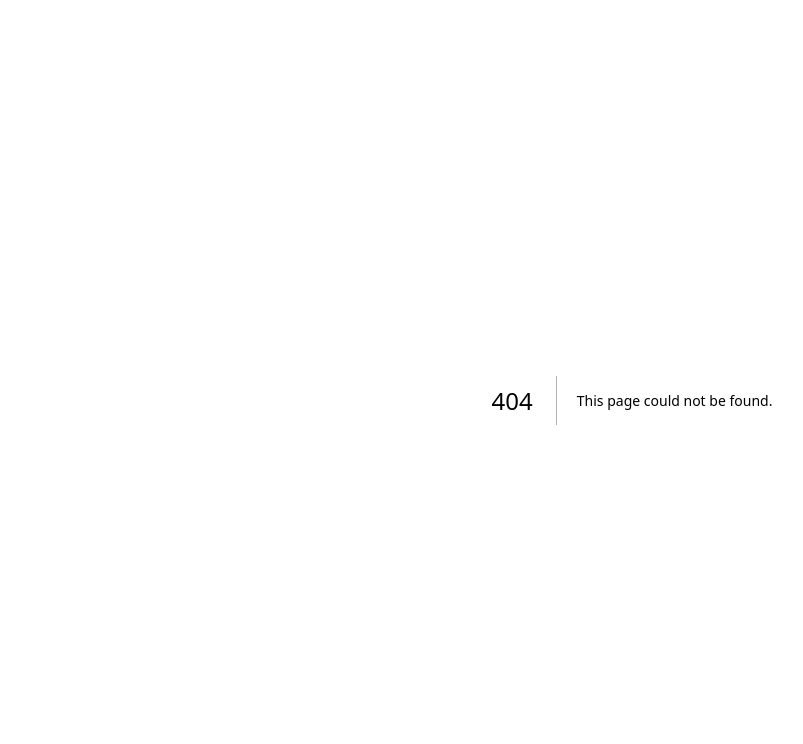
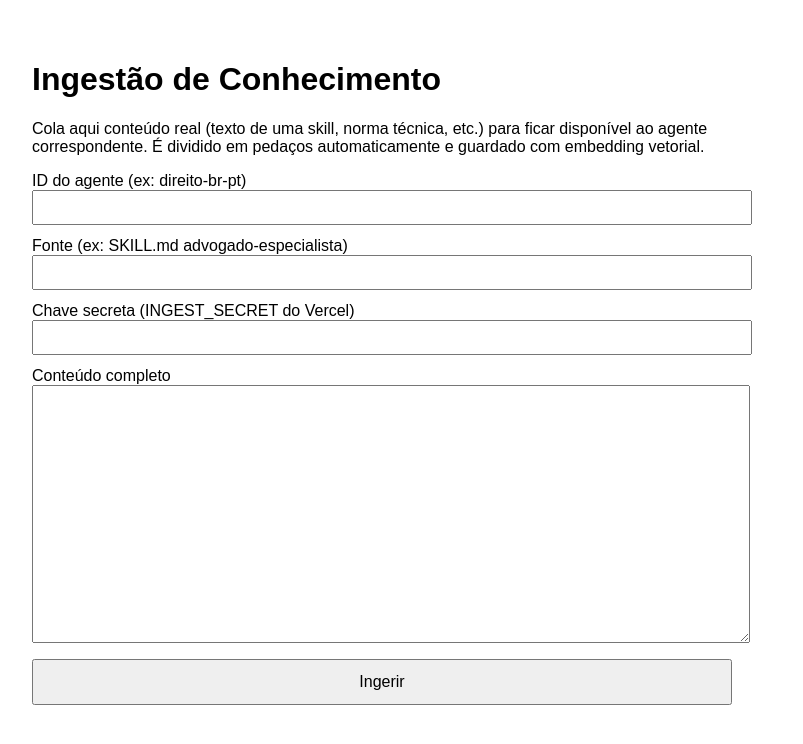
Before and after one commit to souzalrns/agent-network-mcp, a Next.js app: page /ingest in a window 1280 px wide. Before the commit this address had no page. Shown: the top 744 px of the page, without its empty margins (8-811 px from the left). Built offline with nearby package versions, Linux system fonts and the light colour scheme.

Commit message:
Adicionar pagina de ingestao de conhecimento (interface web para colar conteudo real)

```diff
--- /dev/null
+++ b/app/ingest/page.js
@@ -0,0 +1,101 @@
+"use client";
+
+import { useState } from "react";
+
+export default function IngestPage() {
+  const [agentId, setAgentId] = useState("");
+  const [source, setSource] = useState("");
+  const [text, setText] = useState("");
+  const [secret, setSecret] = useState("");
+  const [status, setStatus] = useState(null);
+  const [loading, setLoading] = useState(false);
+
+  async function handleSubmit(e) {
+    e.preventDefault();
+    setLoading(true);
+    setStatus(null);
+    try {
+      const res = await fetch("/api/ingest", {
+        method: "POST",
+        headers: {
+          "Content-Type": "application/json",
+          "x-ingest-secret": secret,
+        },
+        body: JSON.stringify({ agentId, source, text }),
+      });
+      const data = await res.json();
+      if (!res.ok) {
+        setStatus({ ok: false, message: data.error || "Erro desconhecido" });
+      } else {
+        setStatus({
+          ok: true,
+          message: `Sucesso: ${data.inserted}/${data.total} pedaços guardados.`,
+        });
+        setText("");
+      }
+    } catch (err) {
+      setStatus({ ok: false, message: err.message });
+    } finally {
+      setLoading(false);
+    }
+  }
+
+  return (
+    <main style={{ fontFamily: "sans-serif", padding: "2rem", maxWidth: 700 }}>
+      <h1>Ingestão de Conhecimento</h1>
+      <p>
+        Cola aqui conteúdo real (texto de uma skill, norma técnica, etc.)
+        para ficar disponível ao agente correspondente. É dividido em
+        pedaços automaticamente e guardado com embedding vetorial.
+      </p>
+      <form onSubmit={handleSubmit} style={{ display: "flex", flexDirection: "column", gap: "0.75rem" }}>
+        <label>
+          ID do agente (ex: direito-br-pt)
+          <input
+            value={agentId}
+            onChange={(e) => setAgentId(e.target.value)}
+            required
+            style={{ width: "100%", padding: "0.5rem" }}
+          />
+        </label>
+        <label>
+          Fonte (ex: SKILL.md advogado-especialista)
+          <input
+            value={source}
+            onChange={(e) => setSource(e.target.value)}
+            required
+            style={{ width: "100%", padding: "0.5rem" }}
+          />
+        </label>
+        <label>
+          Chave secreta (INGEST_SECRET do Vercel)
+          <input
+            type="password"
+            value={secret}
+            onChange={(e) => setSecret(e.target.value)}
+            required
+            style={{ width: "100%", padding: "0.5rem" }}
+          />
+        </label>
+        <label>
+          Conteúdo completo
+          <textarea
+            value={text}
+            onChange={(e) => setText(e.target.value)}
+            required
+            rows={16}
+            style={{ width: "100%", padding: "0.5rem", fontFamily: "monospace" }}
+          />
+        </label>
+        <button type="submit" disabled={loading} style={{ padding: "0.75rem", fontSize: "1rem" }}>
+          {loading ? "A processar..." : "Ingerir"}
+        </button>
+      </form>
+      {status && (
+        <p style={{ color: status.ok ? "green" : "red", marginTop: "1rem" }}>
+          {status.message}
+        </p>
+      )}
+    </main>
+  );
+}
```
